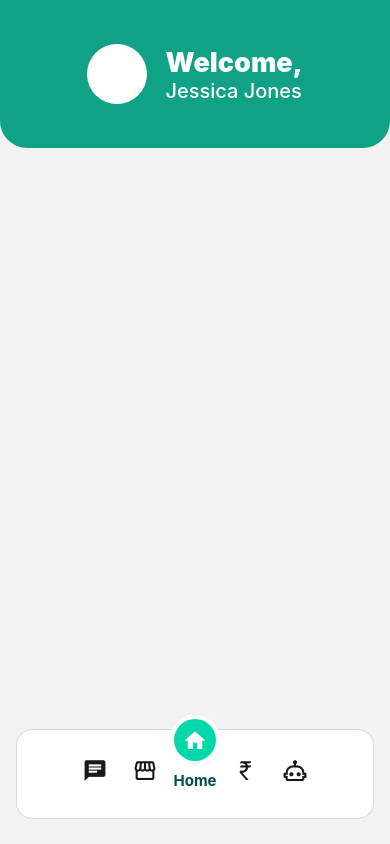
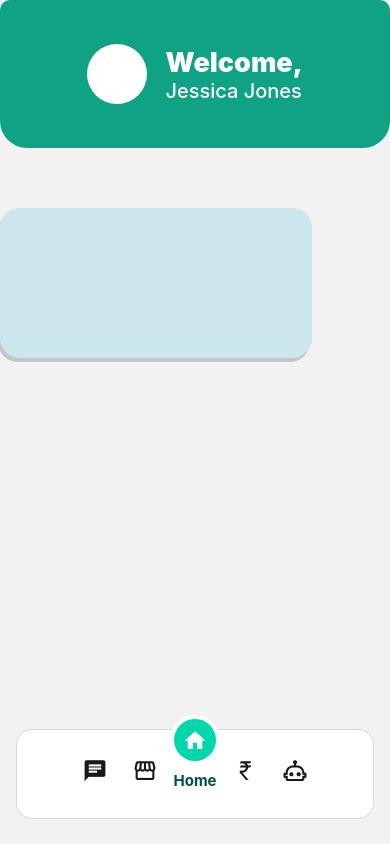
Before and after one commit to Ragu162004/Tomatix, a React Native app: screen /Home in a window 390 px wide. Built offline with nearby package versions, Linux system fonts and the light colour scheme.

Commit message:
updated new Home features

```diff
--- a/app/Components/HomeComponents/MainHeader.js
+++ b/app/Components/HomeComponents/MainHeader.js
@@ -11,9 +11,6 @@ const MainHeader = ({ title }) => {
           <Text style={styles.namecard}>Jessica Jones</Text>
         </View>
       </View>
-      {/* <View style={styles.overlay}>
-
-      </View> */}
     </View>
   );
 }
@@ -30,16 +27,8 @@ const styles = StyleSheet.create({
     backgroundColor: "#0fa284",
     borderBottomRightRadius: 27,
     borderBottomLeftRadius: 27,
-  },
-  overlay: {
-    height: 150,
-    width: '80%',
-    top: 60,
-    borderRadius: 20,
-    shadowColor: '#171717',
-    shadowOffset: { width: -2, height: 4 },
-    shadowOpacity: 0.2,
-    backgroundColor: '#CCE6EE',
+    borderTopRightRadius: 10,
+    borderTopLeftRadius: 10,
   },
   user: {
     display:'flex',
--- /dev/null
+++ b/app/Components/HomeComponents/WeatherComponent.js
@@ -0,0 +1,26 @@
+import { StyleSheet, Text, View } from 'react-native'
+import React from 'react'
+
+const WeatherComponent = () => {
+    return (
+        <View>
+            <View style={styles.overlay}>
+            </View>
+        </View>
+    )
+}
+
+export default WeatherComponent
+
+const styles = StyleSheet.create({
+    overlay: {
+        height: 150,
+        width: '80%',
+        top: 60,
+        borderRadius: 20,
+        shadowColor: '#171717',
+        shadowOffset: { width: -2, height: 4 },
+        shadowOpacity: 0.2,
+        backgroundColor: '#CCE6EE',
+    },
+})
--- a/app/Screens/AgroBot.js
+++ b/app/Screens/AgroBot.js
@@ -4,7 +4,7 @@ import React from 'react'
 const AgroBot = () => {
   return (
     <View>
-      <Text>AgroB   ot</Text>
+      <Text>AgroBot</Text>
     </View>
   )
 }
--- a/app/Screens/Home.js
+++ b/app/Screens/Home.js
@@ -1,14 +1,21 @@
 import { SafeAreaView, StyleSheet, Text, View } from 'react-native'
 import React from 'react'
 import { MainHeader } from '../Components';
+import WeatherComponent from '../Components/HomeComponents/WeatherComponent';
 
 const Home = () => {
   return (
+    <View style={styles.mainPage}>
       <MainHeader title={'Tomatix'}/>
+      <WeatherComponent/>
+    </View>
   );
 }
 
 export { Home };
 
 const styles = StyleSheet.create({
+  mainPage: {
+
+  }
 })
```
